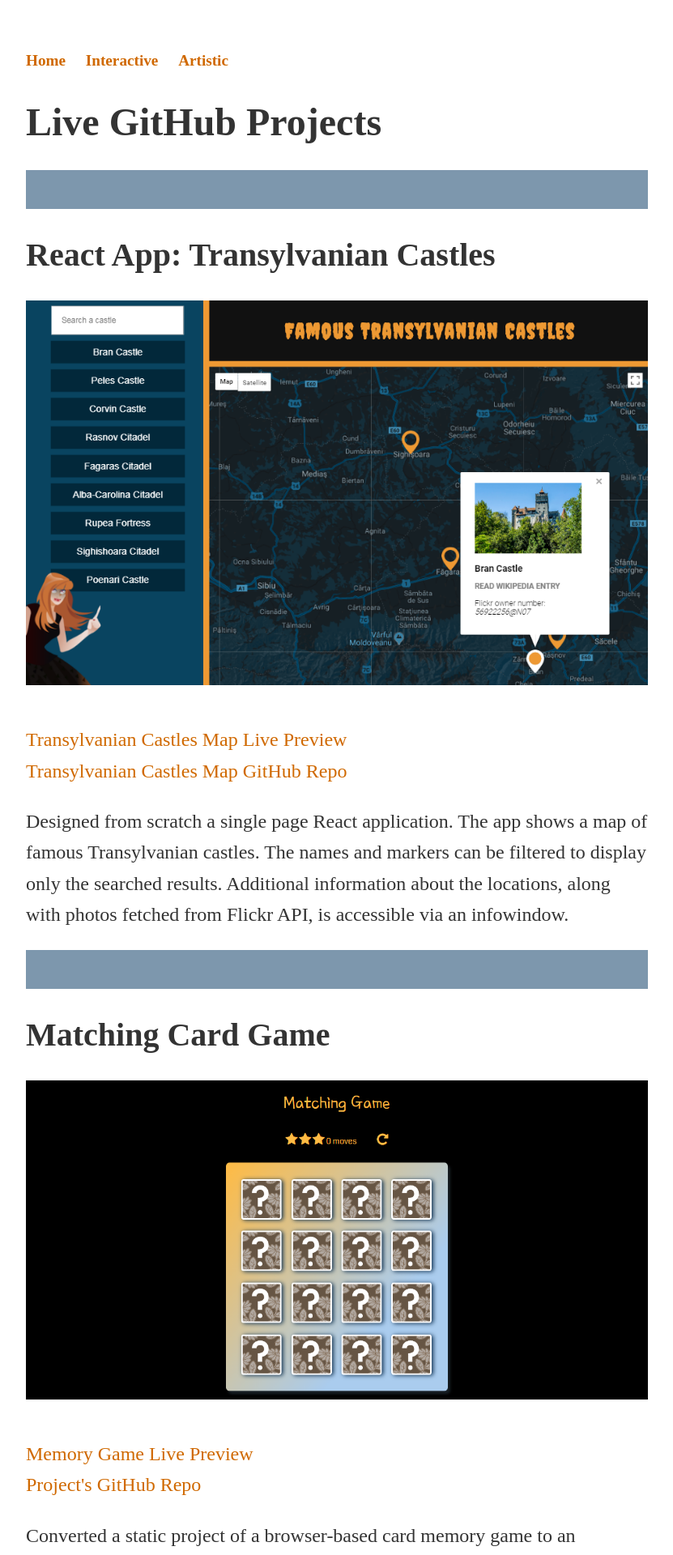
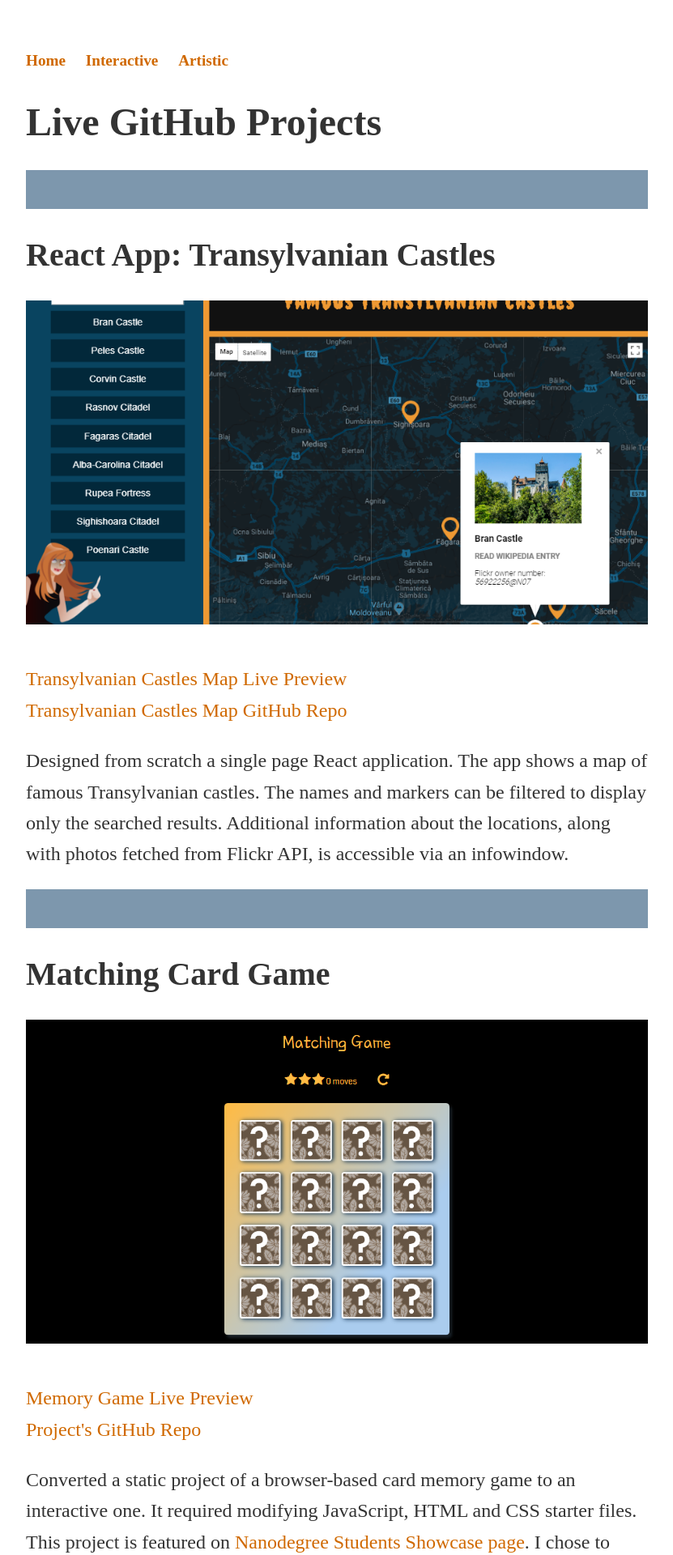
Before and after one commit to ewastasiak/Showcase, a Jekyll site: the page built from interactive/index.html, in a window 1280 px wide. Shown: the top 1920 px of the page at 81% size, without its empty margins (224-1055 px from the left). Built offline with Jekyll 4.4.1, drawn with Linux system fonts in a browser that asks for light colours; nearby versions of some CDN libraries; library files that are not in the unit come from our copies.

Commit message:
Edit styles

```diff
--- a/css/main.css
+++ b/css/main.css
@@ -81,6 +81,12 @@ img {
 	object-fit: cover;
 }
 
+.img-big {
+	height: 400px;
+	width: 100%;
+	object-fit: cover;
+}
+
 figure {
 	width: 60%;
 	display: flex;
--- a/interactive/index.html
+++ b/interactive/index.html
@@ -6,7 +6,7 @@ title: Live GitHub Projects
 	<hr>
 
 	<h2>React App: Transylvanian Castles</h2>
-	<img src="/img/p8-map.png" alt="memory game screenshot">
+	<img class="img-big" src="/img/p8-map.png" alt="memory game screenshot">
 	<p>
 		<a href="https://ewastasiak.github.io/neighborhood-map-react/">Transylvanian Castles Map Live Preview</a><br>
 		<a href="https://github.com/ewastasiak/neighborhood-map-react">Transylvanian Castles Map GitHub Repo</a>
@@ -17,7 +17,7 @@ Designed from scratch a single page React application. The app shows a map of fa
 	<hr>
 
 	<h2>Matching Card Game</h2>
-	<img src="/img/p3-memory.png" alt="memory game screenshot">
+	<img class="img-big" src="/img/p3-memory.png" alt="memory game screenshot">
 	<p>
 		<a href="https://ewastasiak.github.io/fend-project-memory-game-master/">Memory Game Live Preview</a><br>
 		<a href="https://github.com/ewastasiak/fend-project-memory-game-master">Project's GitHub Repo</a>
@@ -28,7 +28,7 @@ Designed from scratch a single page React application. The app shows a map of fa
 	<hr>
 
 	<h2>Arcade Game</h2>
-	<img src="/img/p4-arcade.png" alt="arcade game screenshot">
+	<img class="img-big" src="/img/p4-arcade.png" alt="arcade game screenshot">
 	<p>
 		<a href="https://ewastasiak.github.io/arcade-game/">Arcade Game Live Preview</a><br>
 		<a href="https://github.com/ewastasiak/arcade-game">Project's GitHub Repo</a>
@@ -39,7 +39,7 @@ Designed from scratch a single page React application. The app shows a map of fa
 	<hr>
 
 	<h2>Responsive Restaurant Reviews Page</h2>
-	<img src="/img/p6-restaurant.png" alt="Main page screenshot">
+	<img class="img-big" src="/img/p6-restaurant.png" alt="Main page screenshot">
 	<p>
 		<a href="https://ewastasiak.github.io/mws-restaurant-stage-1/">Restaurant Reviews p.1 Live Preview</a><br>
 		<a href="https://github.com/ewastasiak/mws-restaurant-stage-1">Project's GitHub Repo</a>
@@ -50,7 +50,7 @@ Designed from scratch a single page React application. The app shows a map of fa
 	<hr>
 
 	<h2>Responsive Page Project</h2>
-	<img src="/img/p2-portfolio.png" alt="Portfolio page screnshot">
+	<img class="img-big" src="/img/p2-portfolio.png" alt="Portfolio page screnshot">
 	<p>
 		<a href="https://ewastasiak.github.io/fend-portfolio-page/">Udacity Responsive Portfolio Project</a><br>
 		<a href="https://github.com/ewastasiak/fend-portfolio-page">Project's GitHub Repo</a>
@@ -61,7 +61,7 @@ Designed from scratch a single page React application. The app shows a map of fa
 	<hr>
 
 	<h2>Animal Card in HTML and CSS</h2>
-	<img src="/img/p1-card.png" alt="Cat CSS card">
+	<img class="img-big" src="/img/p1-card.png" alt="Cat CSS card">
 	<p>
 		<a href="https://ewastasiak.github.io/animal-trading-card/">First Udacity Assignment</a><br>
 		<a href="https://github.com/ewastasiak/animal-trading-card">Project's GitHub Repo</a>
```
